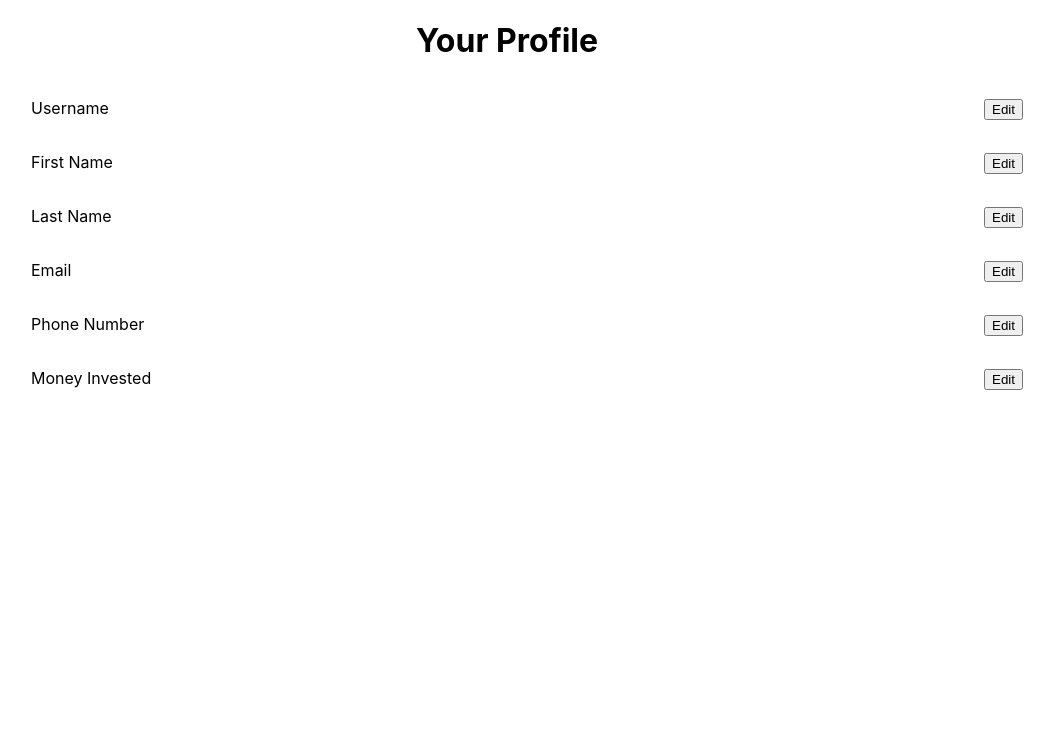
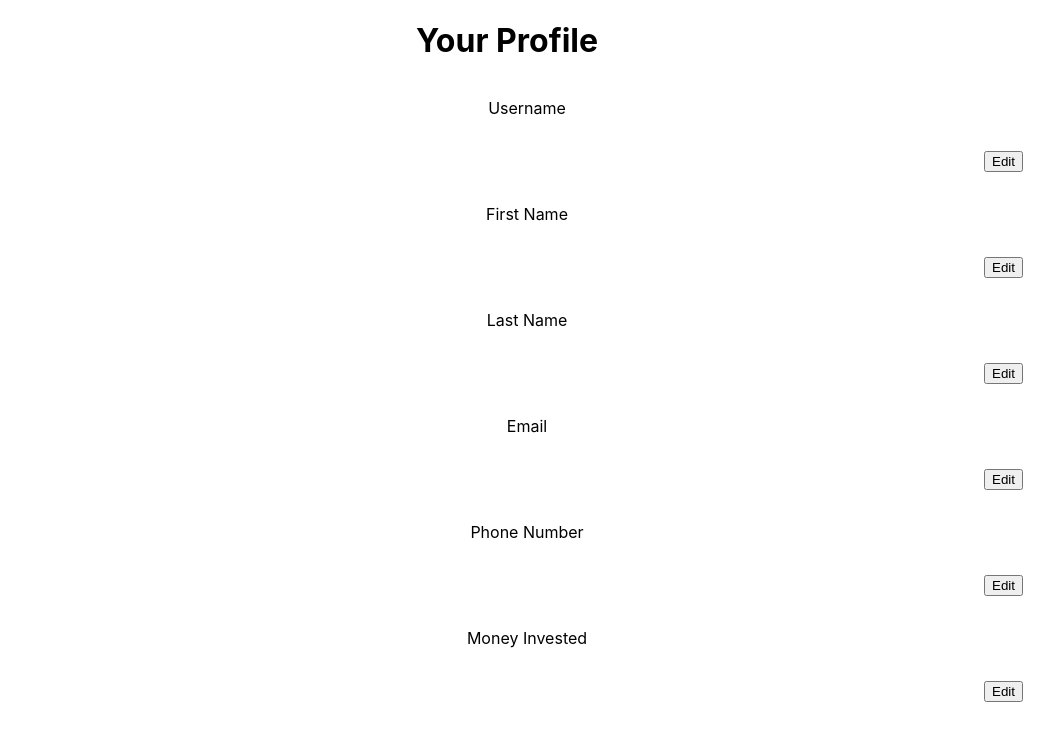
Before and after one commit to MaxDillon/CS348_Project, a React (Create React App) app in the folder client/: page /edit in a window 1280 px wide. Shown: the top 740 px of the page, without its empty margins (133-1187 px from the left). Built offline with nearby package versions, Linux system fonts and the light colour scheme; no server answers.

Commit message:
reorganized field.js to be more react-y

```diff
--- a/client/src/Pages/EditPage/EditPage.js
+++ b/client/src/Pages/EditPage/EditPage.js
@@ -30,12 +30,12 @@ export default function EditPage(props) {
         <div>
 
             <ul className={"verticalSpace"}>
-                <Field name="Username" field="user_id" id={details.user_id} value={details.username}></Field>
-                <Field name="First Name" field="first_name" id={details.user_id} value={details.first_name}></Field>
-                <Field name="Last Name" field="last_name" id={details.user_id} value={details.last_name}></Field>
-                <Field name="Email" field="email" id={details.user_id} value={details.email}></Field>
-                <Field name="Phone Number" field="phone" id={details.user_id} value={details.phone}></Field>
-                <Field name="Money Invested" field="money_invested" id={details.user_id} value={details.money_invested}></Field>
+                <Field name="Username" field="username" value={details.username}/>
+                <Field name="First Name" field="first_name" value={details.first_name}/>
+                <Field name="Last Name" field="last_name" value={details.last_name}/>
+                <Field name="Email" field="email" value={details.email}/>
+                <Field name="Phone Number" field="phone" value={details.phone}/>
+                <Field name="Money Invested" field="money_invested" value={details.money_invested}/>
 
             </ul>
         </div>
--- a/client/src/Pages/EditPage/Field.js
+++ b/client/src/Pages/EditPage/Field.js
@@ -2,69 +2,83 @@ import React, { useEffect } from "react";
 import {useState, useLayoutEffect} from 'react'
 import { useNavigate } from 'react-router-dom';
 import './Edit.css'
-export default function Field(props) {
-    const[newField, setNewfield] = useState('');
-    const [isEditing, setEditing] = useState(false);
-    const [fieldValue, setFieldValue] = useState(props.value);
 
-    async function update() {
+
+async function update( field, value ) {
+
     const res = await fetch('/edit/update', {
         method: 'POST',
         headers: {
           'Content-Type': 'application/json'
         },
         body: JSON.stringify({
-                'id': props.id,
-                'fieldName': props.field,
-                'fieldVal': newField
+            'fieldName': field,
+            'fieldVal': value
         })
     })
 
     return res.status < 400 || res.status >= 500
 }
 
-    useEffect(() => {setFieldValue(props.value)}, [props.value])
 
 
-    function handleChange(e) {
-        setNewfield(e.target.value);
-    }
-    function handleSubmit(e) {
-        e.preventDefault();
+export default function Field({ name, field, value }) {
+
+    const [isEditing, setEditing] = useState(false);
+    const [fieldValue, setFieldValue] = useState(value);
+
+    useEffect(() => setFieldValue(value), [value])
+
+    function handleSubmit(newValue) {
+
         setEditing(false);
-        update();
-        console.log(newField);
-        setFieldValue(newField)
-        setNewfield('');
+        setFieldValue(newValue)
+        update(field, newValue);
+
     }
 
-    function editingFun() {
+    return (
+        <div key={name}>
+            <p>{name}</p>
+            {isEditing ?
+                <Edit onSave={handleSubmit} onCancel={() => setEditing(false)} /> :
+                <View value={fieldValue} onEdit={() => setEditing(true)} />
+            }
+        </div>
+    );
+
+
+}
+
+
+function Edit({ onSave, onCancel }) {
+    const [value, setValue] = useState("")
     return (
         <div className={"stackIt"}>
-
-                <p>{props.name}</p>
-                <input type="text" onChange={handleChange} value={newField} ></input>
+            <input type="text" onChange={e => setValue(e.target.value)} value={value} ></input>
             <p>
-                    <button className={"button"} onClick={handleSubmit}>Save</button>
-                    <button className={"button"} onClick={() => setEditing(false)}>Cancel</button>
-
+                <button className={"button"} onClick={e => {
+                    e.preventDefault()
+                    onSave(value)
+                }}>Save</button>
+                <button className={"button"} onClick={ e => {
+                    e.preventDefault()
+                    onCancel()
+                }}>Cancel</button>
             </p>
         </div>
 
     )
 }
 
-    function viewFun() {
+function View({ value, onEdit }) {
     return (
         <div className={"stackIt"}>
-                <p>{props.name}</p>
-                <p>{fieldValue}</p>
-                <p><button className={"button"} onClick={() => setEditing(true)}>Edit</button></p>
+            <p>{value}</p>
+            <p><button className="button" onClick={e => {
+                e.preventDefault()
+                onEdit()
+            }}>Edit</button></p>
         </div>
     )
 }
-
-
-    return <div key={props.name}>{isEditing ? editingFun() : viewFun()}</div>;
-
-}
```
Lines whose indentation alone changed are shown as unchanged.
